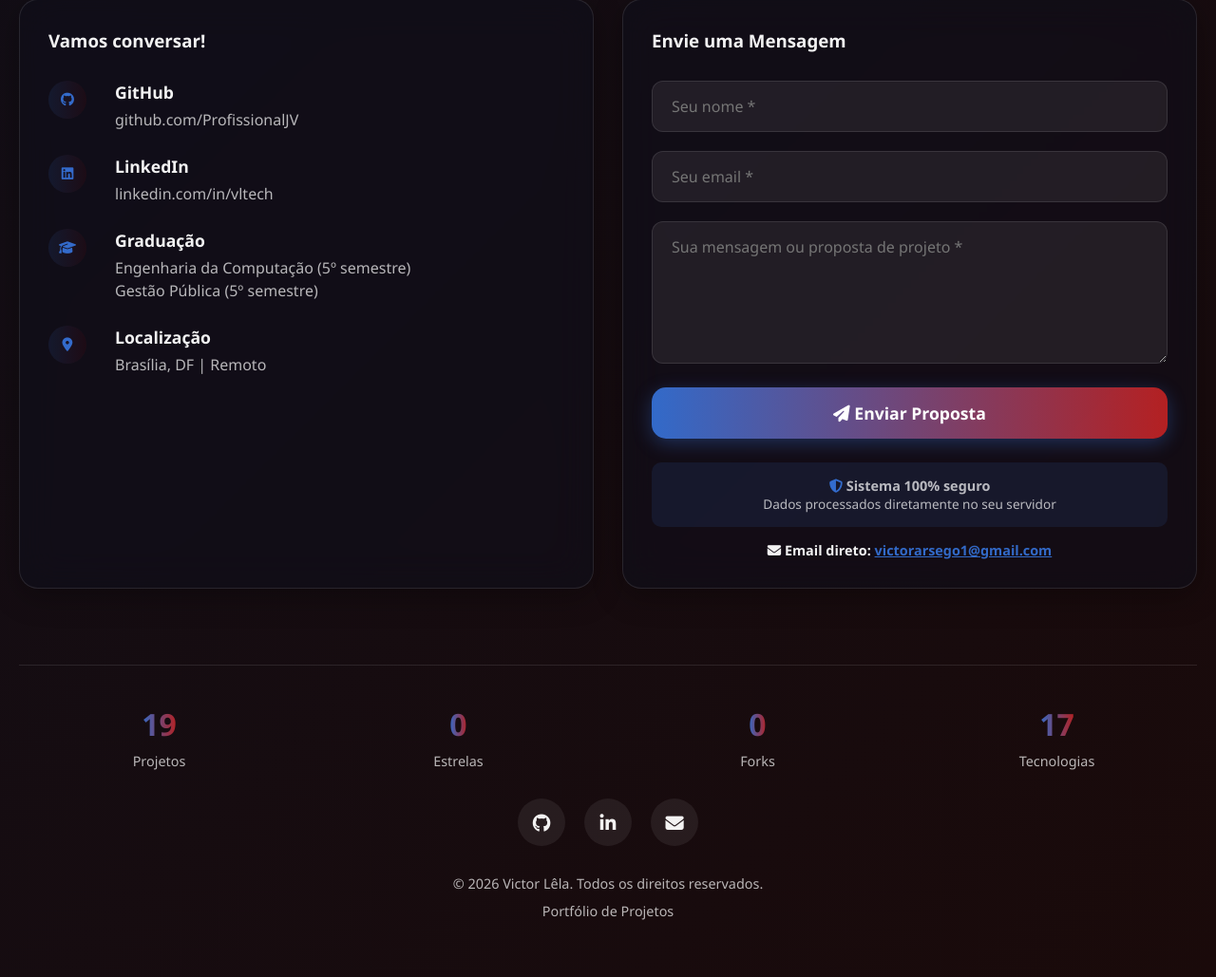
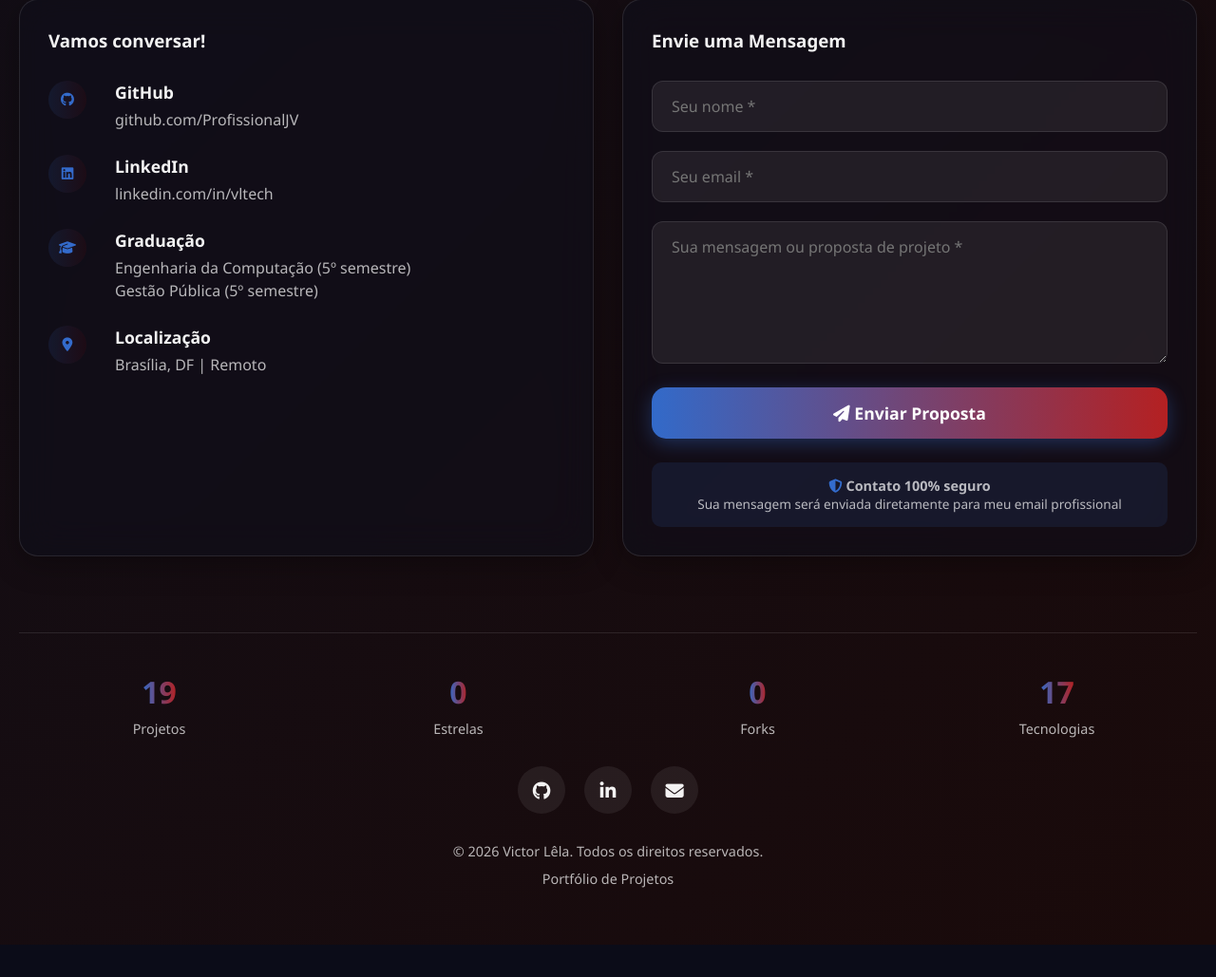
Before and after one commit to jvsleeder09/portifolio-victor-lela, a Flask app: page / in a window 1280 px wide. Shown: the part 4246-5275 px from the top of the page at 95% size. After the commit the page ends 5241 px from the top, so only its background shows below. Run offline with Flask 3, Linux system fonts and the light colour scheme.

Commit message:
Update index.html

```diff
--- a/templates/index.html
+++ b/templates/index.html
@@ -258,11 +258,10 @@
                         </div>
                     </div>
                 </div>
-                <!-- NO SEU HTML, na seção de contato: -->
+
                 <div class="contact-form glass">
                     <h3 style="margin-bottom: 30px;">Envie uma Mensagem</h3>
 
-            <!-- Formulário Flask -->
                     <form id="contactForm">
                         <div class="form-group">
                             <input type="text" name="name" placeholder="Seu nome *" required>
@@ -280,31 +279,18 @@
                             <i class="fas fa-paper-plane"></i> Enviar Proposta
                         </button>
 
-                <!-- Mensagem dinâmica aparecerá aqui -->
                         <div id="formMessage" style="display: none; margin-top: 20px;"></div>
                     </form>
 
-            <!-- Backup VISÍVEL -->
                     <div style="margin-top: 25px; padding: 15px; background: rgba(59, 130, 246, 0.1); border-radius: 10px; text-align: center;">
                         <p style="margin: 0; font-size: 0.9rem; color: var(--text-secondary);">
                             <i class="fas fa-shield-alt" style="color: var(--primary-color);"></i>
-                    <strong> Sistema 100% seguro</strong><br>
+                            <strong> Contato 100% seguro</strong><br>
                             <span style="font-size: 0.85rem;">
-                        Dados processados diretamente no seu servidor
+                                Sua mensagem será enviada diretamente para meu email profissional
                             </span>
                         </p>
                     </div>
-
-            <!-- Email direto SEMPRE visível -->
-            <div style="margin-top: 15px; text-align: center;">
-                <p style="margin: 0; font-size: 0.9rem;">
-                    <i class="fas fa-envelope"></i>
-                    <strong> Email direto:</strong>
-                    <a href="mailto:victorarsego1@gmail.com"
-                       style="color: var(--primary-color); font-weight: bold;">
-                        victorarsego1@gmail.com
-                    </a>
-                </p>
                 </div>
             </div>
         </section>
```
Lines whose indentation alone changed are shown as unchanged.
